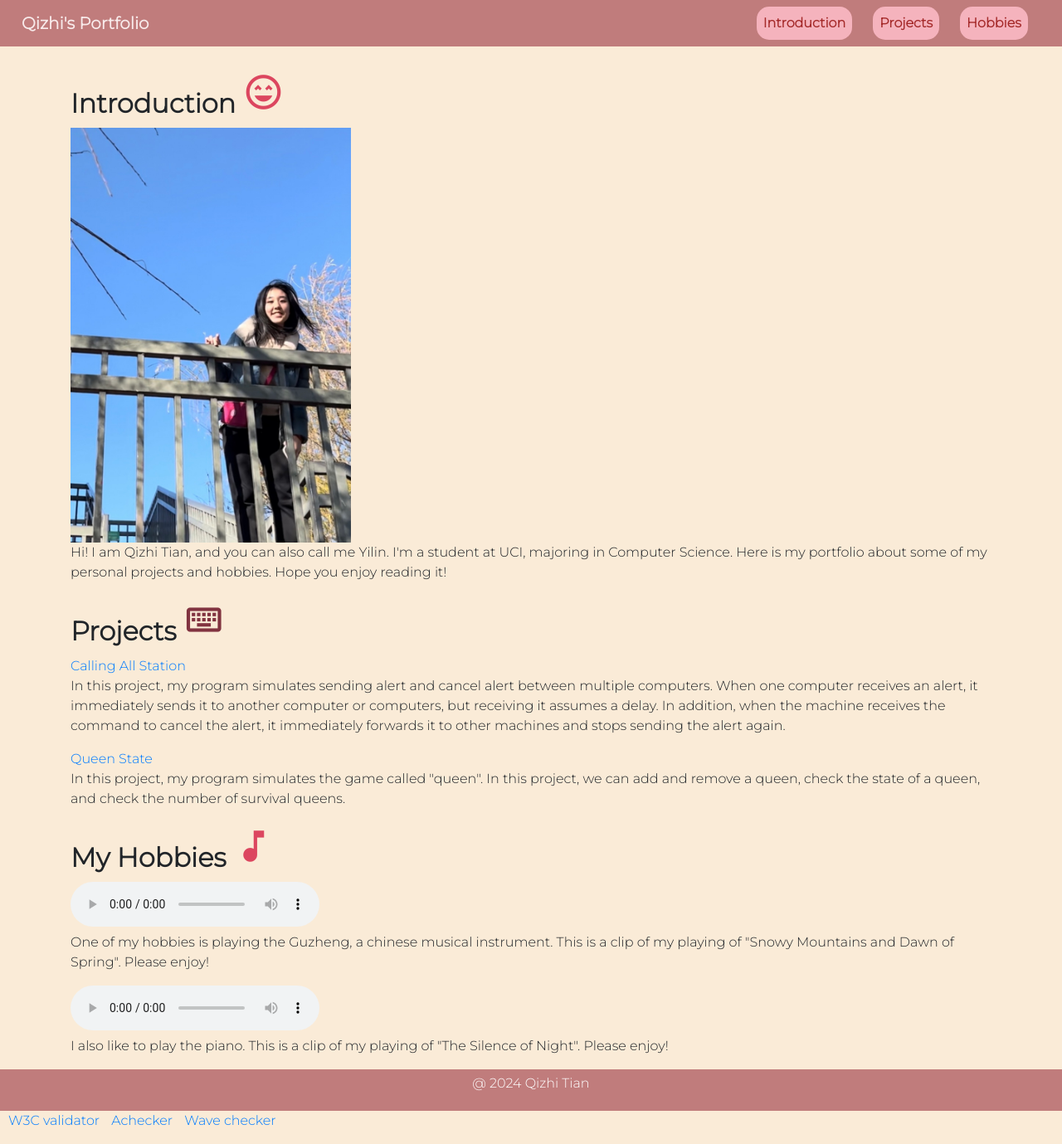
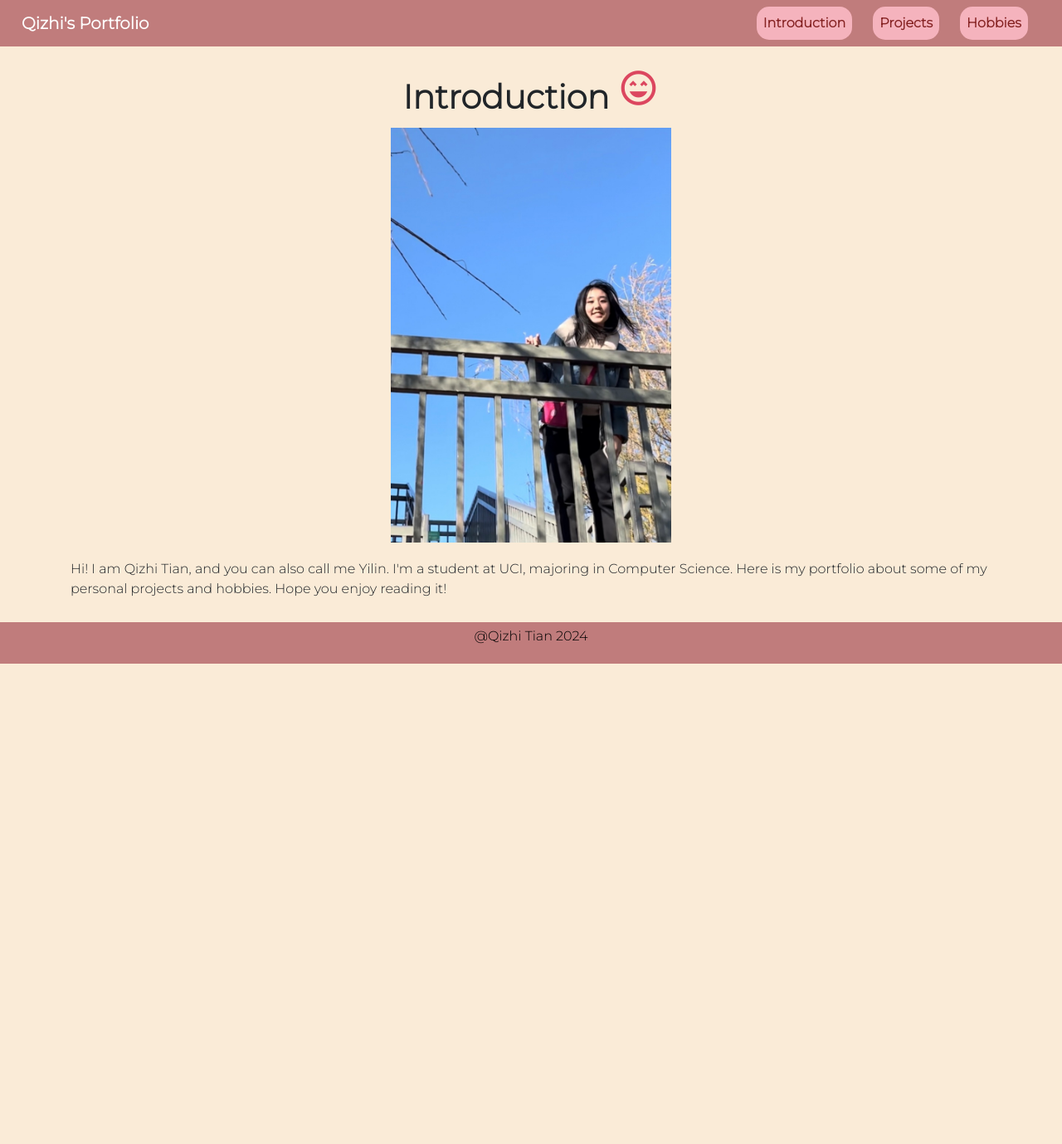
Before and after one commit to CaptainIsa/inf133, a plain HTML site: page index.html in a window 1280 px wide. Shown: the whole page at 83% size. After the commit the page ends 808 px from the top, so only its background shows below. Drawn offline with nearby package versions, Linux system fonts and the light colour scheme.

Commit message:
Add files via upload

```diff
--- a/index.html
+++ b/index.html
@@ -38,11 +38,11 @@ EMAIL: qizhit@uci.edu
 <body>
     <header>
         <nav class="navbar navbar-expand-lg">
-        <a class="navbar-brand" href="#Qizhi_Portfolio" style="color: rgb(248, 235, 235);">
+            <a class="navbar-brand" style="color: rgb(255, 255, 255);">
                 Qizhi's Portfolio
             </a>
 
-        <!--Use bootstrap tool to organize the layout and generate navigation.-->
+            <!--Use bootstrap tool to organize the layout and generate navigation for multiple pages-->
             <button class="navbar-toggler" type="button" data-toggle="collapse" data-target="#navbarNav"
                 aria-controls="navbarNav" aria-expanded="false" aria-label="Toggle navigation">
                 <span class="material-symbols-outlined" style="color: brown; font-size: 25px;">menu</span>
@@ -51,13 +51,13 @@ EMAIL: qizhit@uci.edu
             <div class="collapse navbar-collapse" id="navbarNav">
                 <ul class="navbar-nav ml-auto">
                     <li class="nav-item active">
-                    <a class="nav-link" href="#Introduction" style="color: brown;">Introduction</a>
+                        <a class="nav-link" href="#introduction" style="color: rgb(133, 34, 34);">Introduction</a>
                     </li>
                     <li class="nav-item">
-                    <a class="nav-link" href="#Projects" style="color: brown;">Projects</a>
+                        <a class="nav-link" href="projects.html" style="color: rgb(133, 34, 34);">Projects</a>
                     </li>
                     <li class="nav-item">
-                    <a class="nav-link" href="#Hobbies" style="color: brown;">Hobbies</a>
+                        <a class="nav-link" href="hobbies.html" style="color: rgb(133, 34, 34);">Hobbies</a>
                     </li>
                 </ul>
             </div>
@@ -65,12 +65,12 @@ EMAIL: qizhit@uci.edu
     </header>
 
 
-  <section id="Introduction">
+    <section id="introduction">
         <div class="container">
-        <h2>Introduction
+            <h1>Introduction
                 <!--Insert a smile icon-->
                 <span class="material-symbols-outlined" style="font-size: 50px; color: rgb(220, 70, 95);">sentiment_very_satisfied</span>
-        </h2>
+            </h1>
             <!--Adding my photo with 'alt' description.-->
             <img src="my_photo.jpg" alt="traveling" class="img-fluid" style="height: 500px;">
             <p> Hi! I am Qizhi Tian, and you can also call me Yilin.
@@ -82,59 +82,9 @@ EMAIL: qizhit@uci.edu
     </section>
 
 
-  <section id="Projects">
-    <div class="container">
-        <h2>Projects
-            <!--Insert a keyboard icon-->
-            <span class="material-symbols-outlined" style="font-size: 50px; color: rgb(129, 51, 64);">keyboard</span>
-        </h2>
-        <div class="project">
-            <em class="project-diagram"></em>
-            <!--Add link for my project instruction, and open in the new page.-->
-            <a href="https://ics.uci.edu/~thornton/ics33/ProjectGuide/Project1/" target="_blank">Calling All Station</a>
-            <p>
-                In this project, my program simulates sending alert and cancel alert between multiple computers.
-                When one computer receives an alert, it immediately sends it to another computer or computers, but receiving it assumes a delay.
-                In addition, when the machine receives the command to cancel the alert,
-                it immediately forwards it to other machines and stops sending the alert again.
-            </p>
-            <a href="https://ics.uci.edu/~thornton/ics33/ProjectGuide/Project0/" target="_blank">Queen State</a>
-            <p>
-                In this project, my program simulates the game called "queen".
-                In this project, we can add and remove a queen, check the state of a queen,
-                and check the number of survival queens.
-            </p>
-        </div>
-    </div>
-  </section>
-
-
-  <section id="Hobbies">
-    <div class="container">
-        <h2>My Hobbies
-            <!--Insert a music_note icon-->
-            <span class="material-symbols-outlined" style="font-size: 50px; color: rgb(220, 70, 95);">music_note</span>
-        </h2>
-        <!--Adding the audio of my playing-->
-        <audio controls autoplay>
-            <source src="Snowy_Mountains_and_Dawn_of_Spring.mp3" type="audio/mpeg">
-            Your browser does not support the audio element.
-        </audio>
-        <p>One of my hobbies is playing the Guzheng, a chinese musical instrument.
-            This is a clip of my playing of "Snowy Mountains and Dawn of Spring". Please enjoy! </p>
-
-        <audio controls autoplay>
-            <source src="The_Silence_Of_Night.mp3" type="audio/mpeg">
-            Your browser does not support the audio element.
-        </audio>
-        <p>I also like to play the piano. This is a clip of my playing of "The Silence of Night". Please enjoy! </p>
-    </div>
-  </section>
-
-
     <footer>
         <div class="container">
-        <p>@ 2024 Qizhi Tian</p>
+            <p>@Qizhi Tian 2024</p>
         </div>
     </footer>
 
@@ -143,16 +93,6 @@ EMAIL: qizhit@uci.edu
     <script src="https://cdn.jsdelivr.net/npm/jquery@3.5.1/dist/jquery.slim.min.js" integrity="sha384-DfXdz2htPH0lsSSs5nCTpuj/zy4C+OGpamoFVy38MVBnE+IbbVYUew+OrCXaRkfj" crossorigin="anonymous"></script>
     <script src="https://cdn.jsdelivr.net/npm/popper.js@1.16.1/dist/umd/popper.min.js" integrity="sha384-9/reFTGAW83EW2RDu2S0VKaIzap3H66lZH81PoYlFhbGU+6BZp6G7niu735Sk7lN" crossorigin="anonymous"></script>
     <script src="https://cdn.jsdelivr.net/npm/bootstrap@4.6.2/dist/js/bootstrap.min.js" integrity="sha384-+sLIOodYLS7CIrQpBjl+C7nPvqq+FbNUBDunl/OZv93DB7Ln/533i8e/mZXLi/P+" crossorigin="anonymous"></script>
-  <p>
-    <a href="https://validator.w3.org/" target="_blank" style="margin-left: 10px;">
-        W3C validator
-    </a>
-    <a href="https://achecks.org/achecker/" target="_blank" style="margin-left: 10px;">
-        Achecker
-    </a>
-    <a href="https://wave.webaim.org/" target="_blank" style="margin-left: 10px;">
-        Wave checker
-    </a>
-  </p>
+
 </body>
 </html>
--- a/style.css
+++ b/style.css
@@ -2,12 +2,13 @@
 body {
     font-family: 'Montserrat', sans-serif;
     background-color: antiquewhite;
+    padding-bottom: 70px;
 }
 
 
 header {
-    margin-bottom: 30px;
-    background-color: #c07c7c !important;
+    margin-bottom: 25px;
+    background-color: #c07c7c;
 }
 
 .navbar-brand {
@@ -28,15 +29,24 @@ header {
     border-radius: 15px;
 }
 
-h2 {
-    margin-top: 20px;
-    margin-bottom: 10px;
+h1 {
     font-weight: bold;
+    text-align: center;
+    padding-bottom: 5px;
+}
+
+img {
+    display: block;
+    margin: 0 auto 20px auto;
+    max-width: 100%;
 }
 
 footer {
+    position: fixed;
+    bottom: 0;
+    width: 100%;;
     background-color: #c07c7c;
-    color: #fff;
+    color: #000000;
     text-align: center;
     padding: 5px;
 }
```
Also changed, not shown: hobbies.html (added, +96 -0 lines), projects.html (added, +101 -0 lines), Calling_All_Station.jpg (added), valid-accessibility-hobbies.jpg (added), valid-accessibility-index.jpg (added), valid-accessibility-projects.jpg (added), valid-css-style.jpg (added), valid-html-hobbies.jpg (added), valid-html-index.jpg (added), valid-html-projects.jpg (added). Lines whose indentation alone changed are shown as unchanged.
